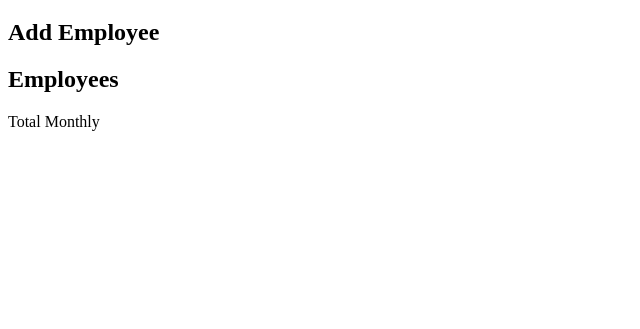
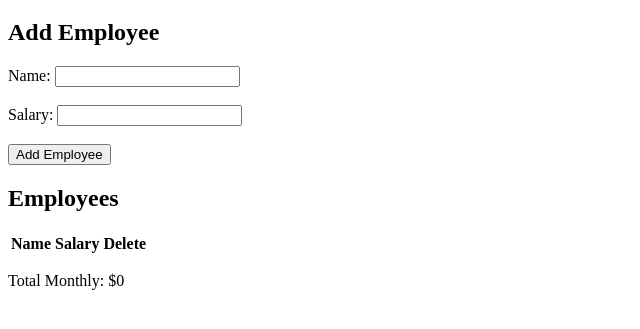
Before and after one commit to AbrahamBaffoe1/Salary-calculator-Files, a website: page index.html in a window 1280 px wide. Shown: the part 61-390 px from the top of the page, without its empty margins (0-640 px from the left). Drawn offline with Linux system fonts and the light colour scheme.

Commit message:
index file updated

```diff
--- a/index.html
+++ b/index.html
@@ -2,7 +2,7 @@
 <html lang="en">
 <head>
   <meta charset="UTF-8">
-  <link rel="stylesheet" href="style.css">
+  <link rel="stylesheet" href="styles.css">
   <title>Salary Calculator</title>
 </head>
 <body>
@@ -11,10 +11,31 @@
   </header>
   <main>
     <h2>Add Employee</h2>
+    <form id="add-employee-form">
+      <label for="name">Name:</label>
+      <input type="text" id="name" name="name"><br><br>
+      <label for="salary">Salary:</label>
+      <input type="number" id="salary" name="salary"><br><br>
+      <button type="submit">Add Employee</button>
+    </form>
     <h2>Employees</h2>
+    <table id="employees-table">
+      <thead>
+        <tr>
+          <th>Name</th>
+          <th>Salary</th>
+          <th>Delete</th>
+        </tr>
+      </thead>
+      <tbody id="employees-tbody">
+        <!-- table rows will be added dynamically -->
+      </tbody>
+    </table>
   </main>
   <footer>
-    <p>Total Monthly</p>
+    <p id="total-monthly">Total Monthly: $0</p>
   </footer>
+
+  <script src="server/public/scripts/client.js"></script>
 </body>
 </html>
```
